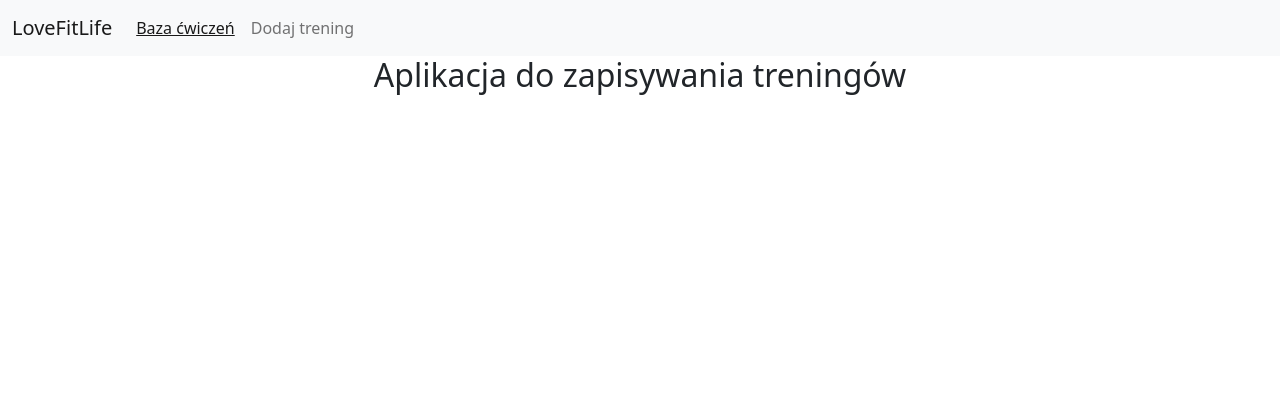
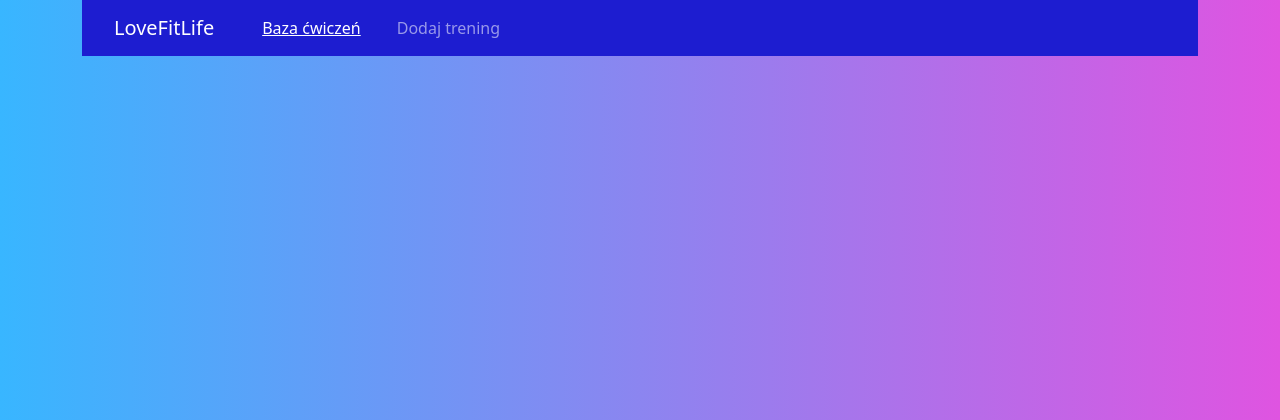
Before and after one commit to Nedved942/LoveFitLife-Aplikacja-do-zapisywania-treningow, a Flask app: page /baza-cwiczen in a window 1280 px wide. Shown: the top 420 px of the page. Run offline with Flask 3, Linux system fonts and the light colour scheme.

Commit message:
Zdefiniowanie stylÃi navbar i tla

```diff
--- a/templates/base.html
+++ b/templates/base.html
@@ -5,10 +5,27 @@
     <title>{{ title }}</title>
     <link href="https://cdn.jsdelivr.net/npm/bootstrap@5.0.2/dist/css/bootstrap.min.css" rel="stylesheet">
     <script src="https://cdn.jsdelivr.net/npm/bootstrap@5.0.2/dist/js/bootstrap.bundle.min.js"></script>
+
+    <style>
+        body {
+        background: linear-gradient(to right, #38B6FF, #DF54E1);
+        color: #FFFFFF;
+        }
+
+        .navbar-nav a {
+        margin-right: 20px;
+        }
+
+        .navbar-brand {
+        margin-right: 40px;
+        margin-left: 20px;
+        }
+    </style>
 </head>
-<body>
 
-    <nav class="navbar navbar-expand-lg navbar-light bg-light">
+<body class="container w-60">
+
+    <nav class="navbar navbar-expand-lg navbar-dark" style="background-color: #1D1DD0;">
       <div class="container-fluid">
         <a class="navbar-brand {{ 'active text-decoration-underline' if active_page == 'index' else '' }}" href="{{ url_for('index') }}">LoveFitLife</a>
         <button class="navbar-toggler" type="button" data-bs-toggle="collapse" data-bs-target="#navbarNavAltMarkup" aria-controls="navbarNavAltMarkup" aria-expanded="false" aria-label="Toggle navigation">
@@ -22,8 +39,6 @@
         </div>
       </div>
     </nav>
-
-    <h2 class="text-center">Aplikacja do zapisywania treningów</h2>
 
     {% with messages = get_flashed_messages() %}
         {% if messages %}
```
